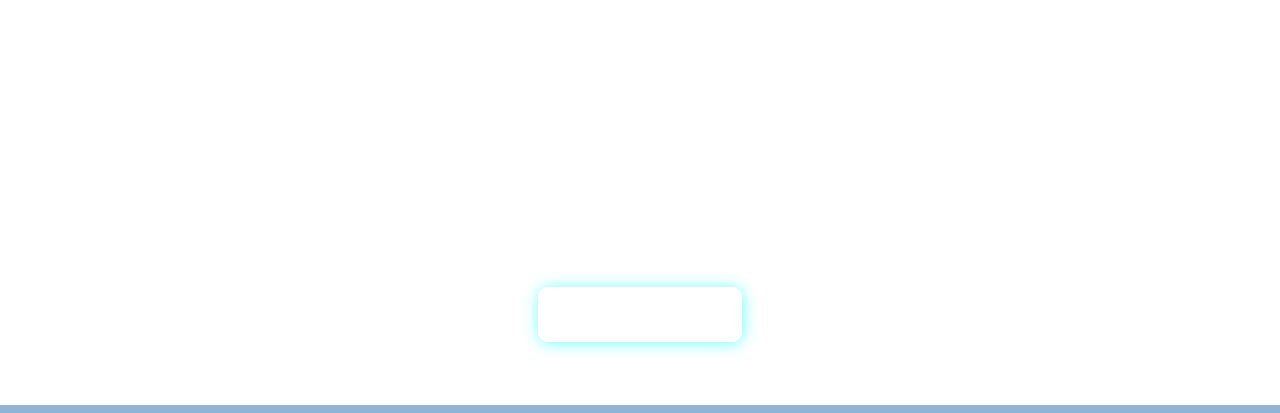
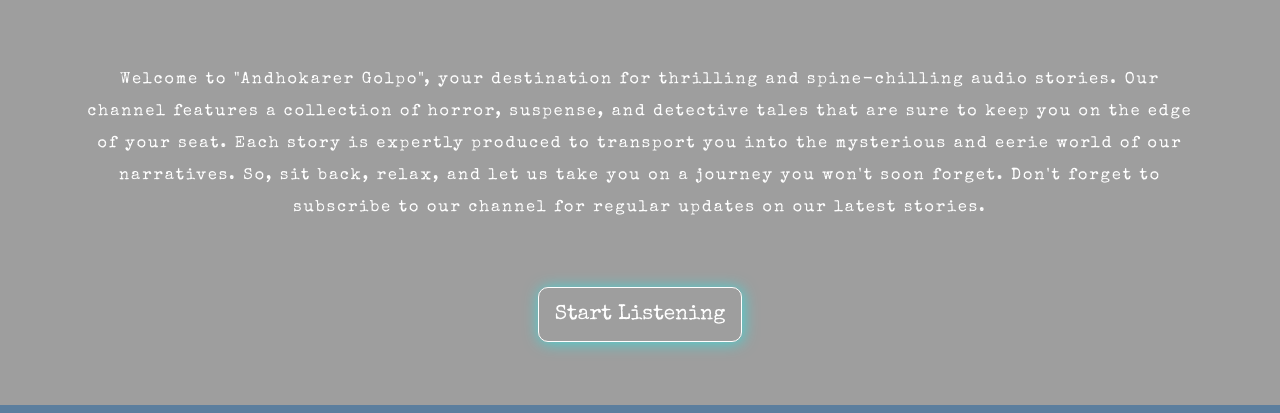
Before and after one commit to samarpan2000/test1, a plain HTML site: page index.html in a window 1280 px wide. Shown: the part 244-657 px from the top of the page. Drawn offline with nearby package versions, Linux system fonts and the light colour scheme; the site is published under a folder, as on GitHub Pages, so addresses that start at the root find nothing.

Commit message:
Add files via upload

```diff
--- a/css/style.css
+++ b/css/style.css
@@ -17,7 +17,7 @@ body{
 .container{
     display: grid;
     grid-template-rows: 1fr 6fr 0.5fr;
-    background-image: url('/images/bg_horror.jpg');
+    background-image: url('../images/bg_horror.jpg');
     background-size: cover;
     background-repeat: no-repeat;
     background-attachment: fixed;
@@ -122,7 +122,7 @@ margin-right: 0;
     /* display: grid; */
     /* grid-template-columns: 1fr; */
     grid-template-rows: 200px 2fr 60px;
-     background-image: url('/images/potrait_bg.jpg');
+     background-image: url('../images/potrait_bg.jpg');
     /* background-size: cover; */
     /* background-repeat: no-repeat; */
     /* background-attachment: fixed;  */
@@ -269,7 +269,7 @@ margin-left: 4px;
 .container{
     display: grid;
     grid-template-rows: 100px 2fr 60px;
-    background-image: url('/images/bg_horror.jpg');
+    background-image: url('../images/bg_horror.jpg');
     background-size: cover;
     background-repeat: no-repeat;
     background-attachment: fixed;
```
